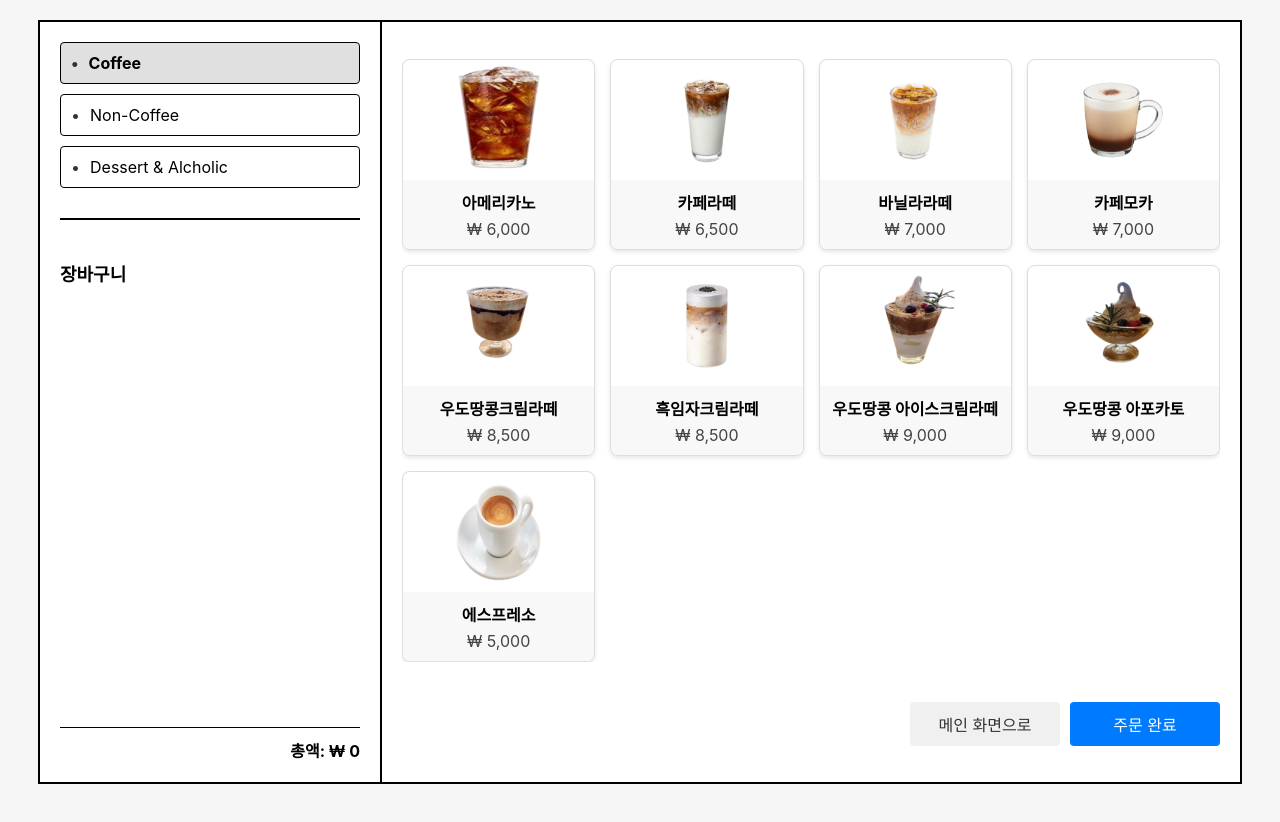
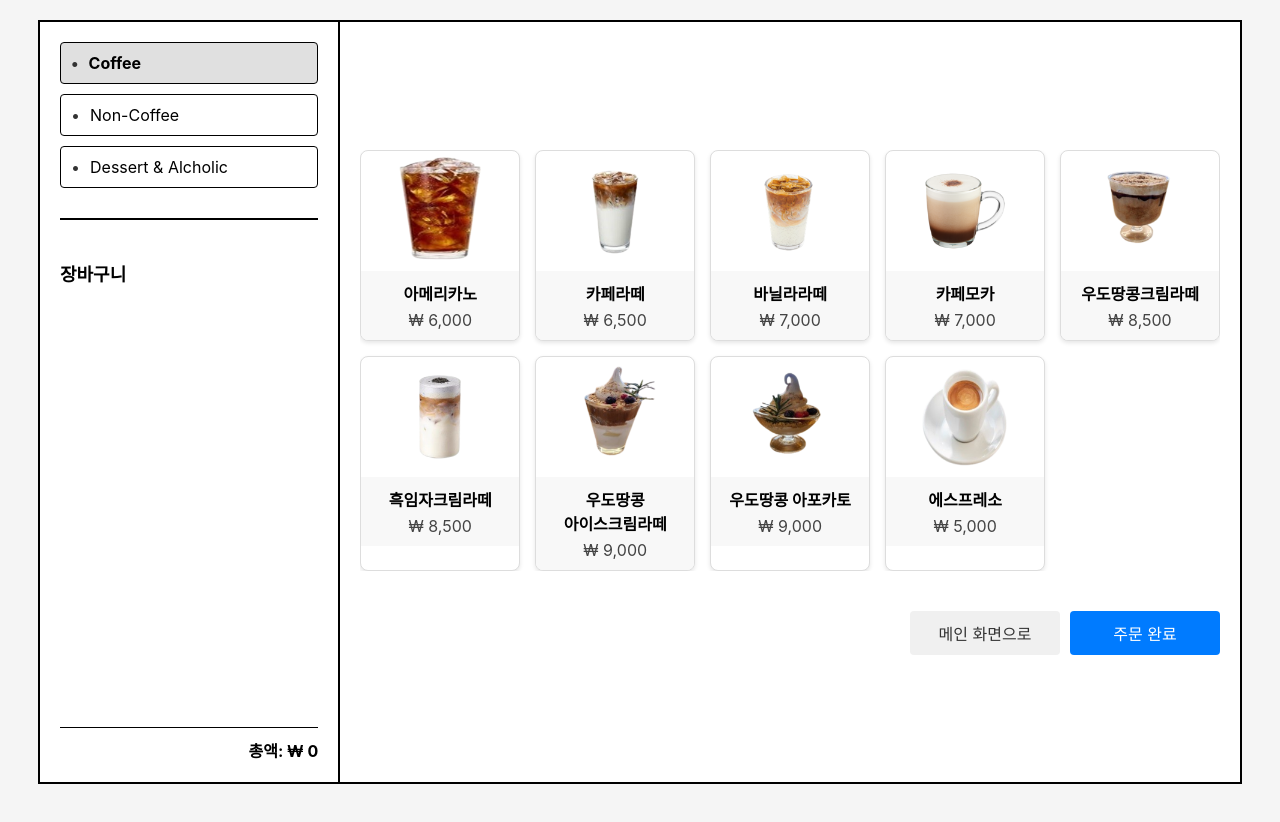
Before and after one commit to PlaceUdo/kioskver2, a plain HTML site: page menu.html in a window 1280 px wide. Drawn offline with Linux system fonts and the light colour scheme.

Commit message:
Update style.css

```diff
--- a/style.css
+++ b/style.css
@@ -126,7 +126,7 @@ body {
 
 .menu-grid {
     display: grid;
-    grid-template-columns: repeat(4, 1fr); /* 4개의 열로 고정 */
+    grid-template-columns: repeat(5, 1fr); /* 4개의 열로 고정 */
     gap: 15px;
     width: 100%;
     max-height: 90vh;
```
